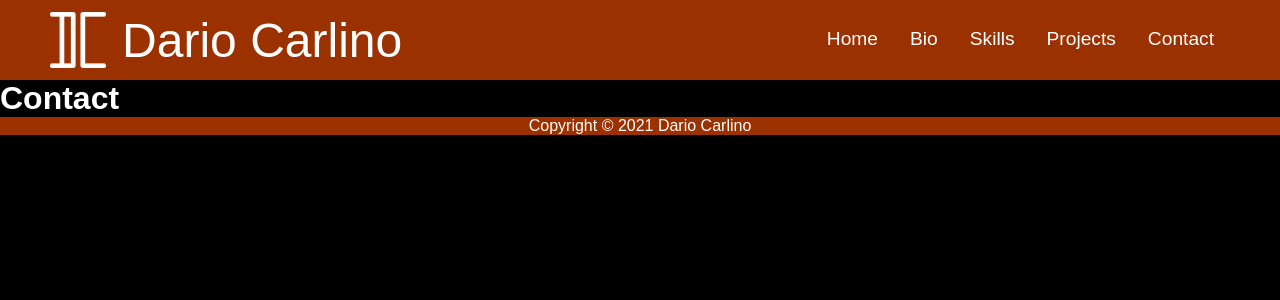
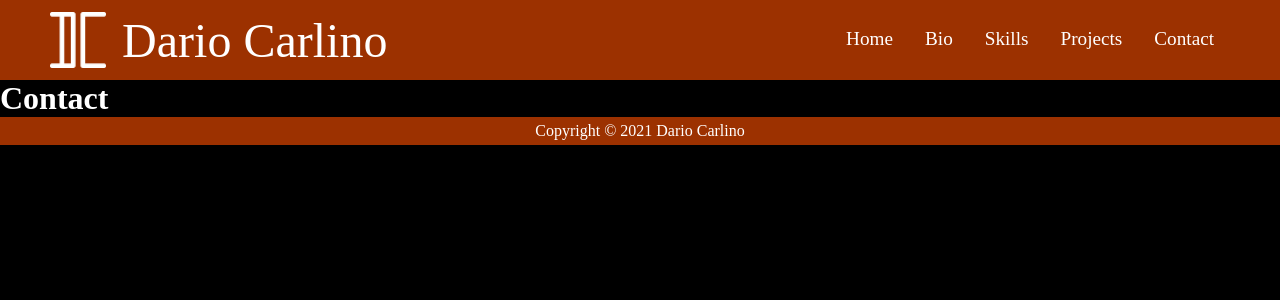
Before and after one commit to cloudymolecule/portfolio-v1, a React (Create React App) app: page /contact in a window 1280 px wide. Shown: the top 300 px of the page. Built offline with nearby package versions, Linux system fonts and the light colour scheme.

Commit message:
Add font

```diff
--- a/src/styles/App.css
+++ b/src/styles/App.css
@@ -1,8 +1,11 @@
+@import url('../styles/font.css');
+
 * {
   box-sizing: border-box;
   margin: 0;
   padding: 0;
-  font-family: 'PT Sans', sans-serif;
+  /* font-family: 'PT Sans', sans-serif; */
+  font-family: Aldrich;
 }
 
 body {
--- a/src/styles/Footer.css
+++ b/src/styles/Footer.css
@@ -2,4 +2,6 @@
     background: #9c3100;
     color: #fff;
     text-align: center;
+    padding-top: 5px;
+    padding-bottom: 5px;
 }
--- a/src/styles/Navbar.css
+++ b/src/styles/Navbar.css
@@ -65,7 +65,7 @@
 }
 
 .nav-item:hover {
-    border-bottom: 2px solid #f00946;
+    border-bottom: 2px solid #fff;
 }
 
 .fa-bars {
--- /dev/null
+++ b/src/styles/font.css
@@ -0,0 +1,5 @@
+@font-face {
+    font-family: 'Aldrich';
+    src: local('Aldrich'),
+    url('../fonts/Aldrich-Regular.ttf') format('ttf')
+}
```
Also changed, not shown: src/fonts/Aldrich-Regular.ttf (added).
